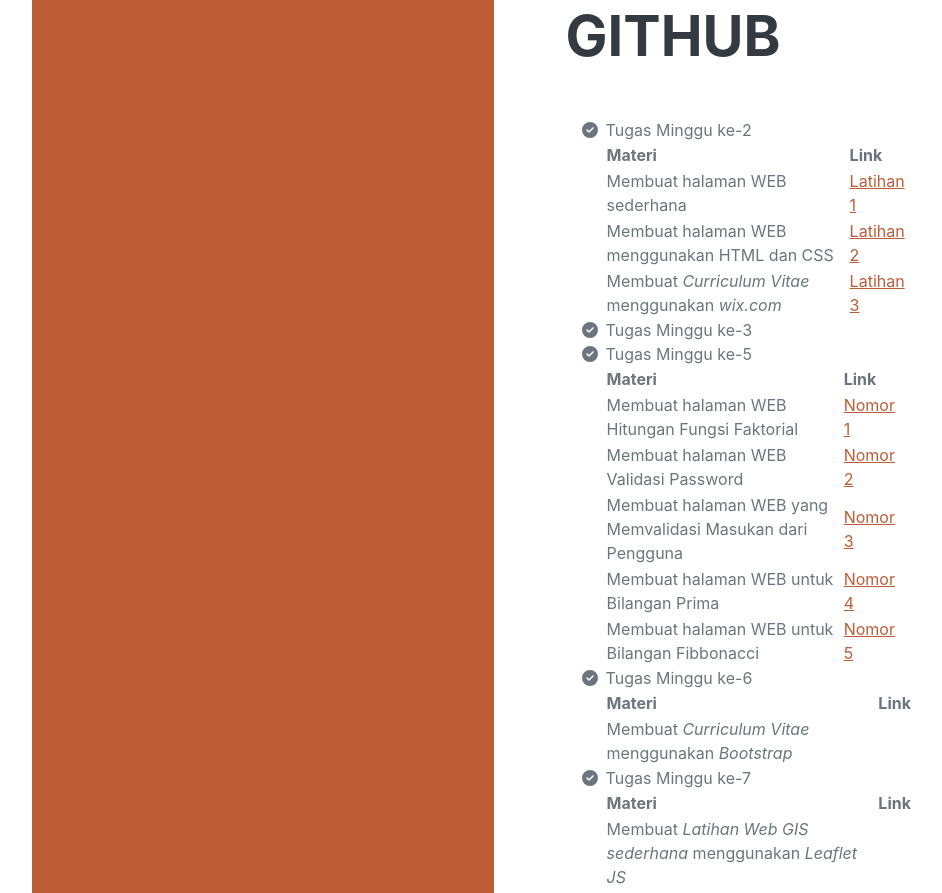
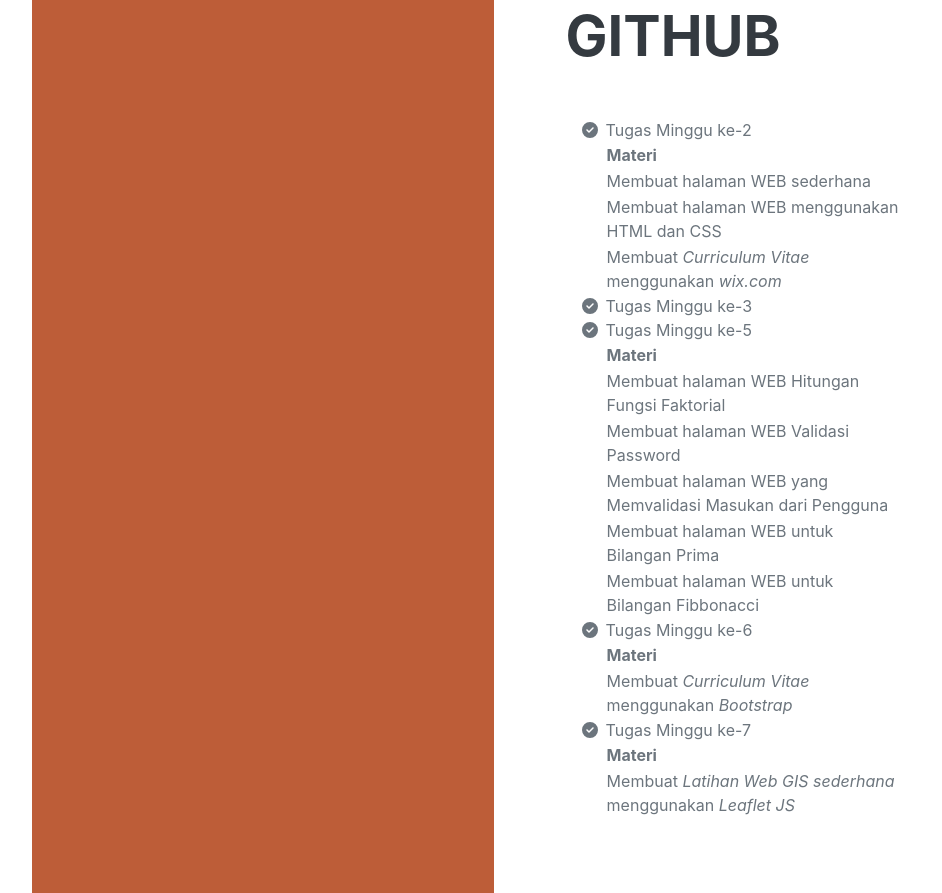
Before and after one commit to khansosss/khansosss.github.io, a plain HTML site: page index.html in a window 1280 px wide. Shown: the part 901-1794 px from the top of the page, without its empty margins (240-1182 px from the left). Drawn offline with nearby package versions, Linux system fonts and the light colour scheme; files that its build step writes are made by us from their sources; files whose address does not match are found by name; a web font is replaced by a local one.

Commit message:
Update index.html

```diff
--- a/index.html
+++ b/index.html
@@ -53,19 +53,19 @@
 
 						<tr>
 							<th>Materi</th>
-							<th>Link</th>
+
 						</tr>
 						<tr>
 							<td>Membuat halaman WEB sederhana</td>
-							<td><a href="m2_latihan1.html" target="_blank">Latihan 1</a></td>
+
 						</tr>
 						<tr>
 							<td>Membuat halaman WEB menggunakan HTML dan CSS</td>
-							<td><a href="m2_latihan2.html" target="_blank">Latihan 2</a></td>
+
 						</tr>
 						<tr>
 							<td>Membuat <i>Curriculum Vitae</i> menggunakan <i>wix.com</i></td>
-							<td><a href="https://khansapuspitasari.wixsite.com/khansaberlatih" target="_blank">Latihan 3</a></td>
+
 						</tr>
 						</table>
 
@@ -77,27 +77,27 @@
 
 						<tr>
 							<th>Materi</th>
-							<th>Link</th>
+
 						</tr>
 						<tr>
 							<td>Membuat halaman WEB Hitungan Fungsi Faktorial</td>
-							<td><a href="m3_nomor1.html" target="_blank">Nomor 1</a></td>
+
 						</tr>
 						<tr>
 							<td>Membuat halaman WEB Validasi Password</td>
-							<td><a href="m3_nomor2.html" target="_blank">Nomor 2</a></td>
+
 						</tr>
 						<tr>
 							<td>Membuat halaman WEB yang Memvalidasi Masukan dari Pengguna</i></td>
-							<td><a href="m3_nomor3.html" target="_blank">Nomor 3</a></td>
+
 						</tr>
 						<tr>
 							<td>Membuat halaman WEB untuk Bilangan Prima</i></td>
-							<td><a href="m3_nomor4.html" target="_blank">Nomor 4</a></td>
+
 						</tr>
 						<tr>
 							<td>Membuat halaman WEB untuk Bilangan Fibbonacci</i></td>
-							<td><a href="m3_nomor5.html" target="_blank">Nomor 5</a></td>
+
 						</tr>
 
 						<li>
@@ -108,11 +108,11 @@
 
 						<tr>
 							<th>Materi</th>
-							<th>Link</th>
+
 						</tr>
 						<tr>
 							<td>Membuat <i>Curriculum Vitae</i> menggunakan <i>Bootstrap</i></td>
-							<td><a href="boot.html" target="_blank"></a></td>
+
 						</tr>
                         <li>
                             <span class="fa-li"><i class="fas fa-check-circle"></i></span>
@@ -122,11 +122,11 @@
 
 						<tr>
 							<th>Materi</th>
-							<th>Link</th>
+
 						</tr>
 						<tr>
 							<td>Membuat <i>Latihan Web GIS sederhana</i> menggunakan <i>Leaflet JS</i></td>
-							<td><a href="" target="_blank"></a></td>
+
 						</tr>
                         <li>
                             <span class="fa-li"><i class="fas fa-check-circle"></i></span>
@@ -136,11 +136,11 @@
 
 						<tr>
 							<th>Materi</th>
-							<th>Link</th>
+
 						</tr>
 						<tr>
 							<td>Membuat <i>Latihan Web GIS sederhana</i> menggunakan <i>Basemap OSM dengan Leaflet JS</i></td>
-							<td><a href="" target="_blank"></a></td>
+
 						</tr>
                     </ul>
                 </div>
```
